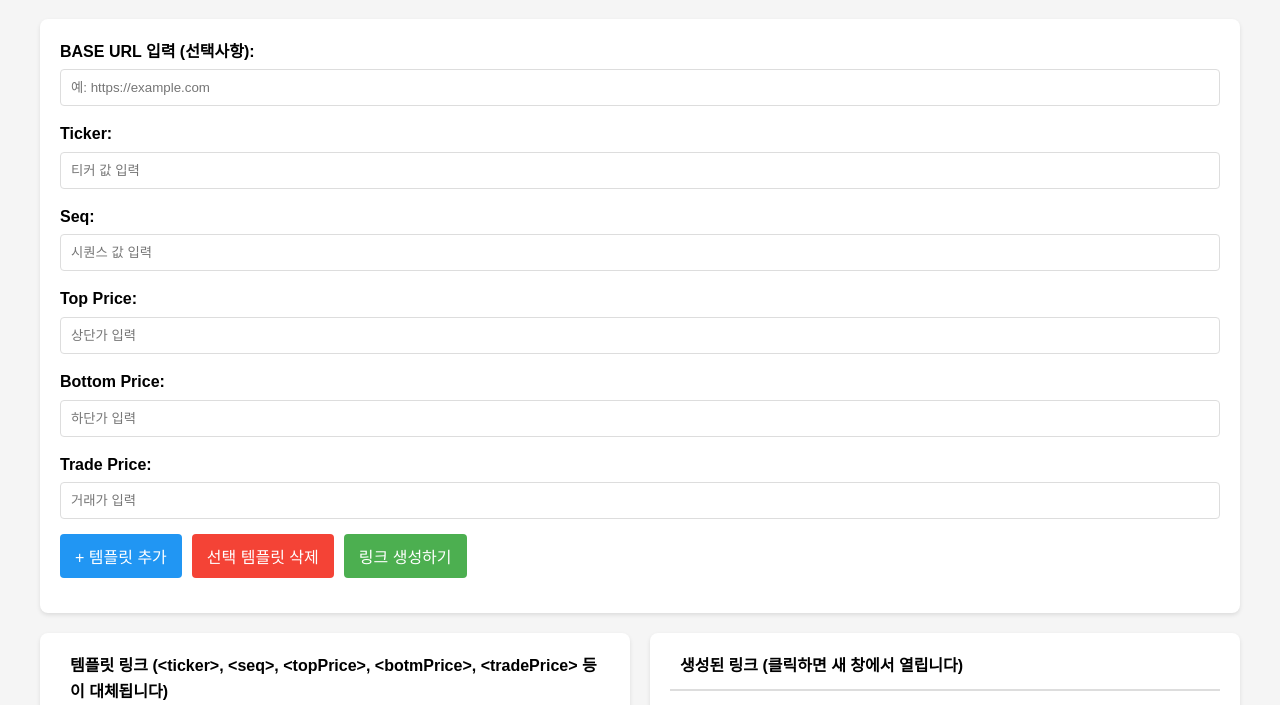
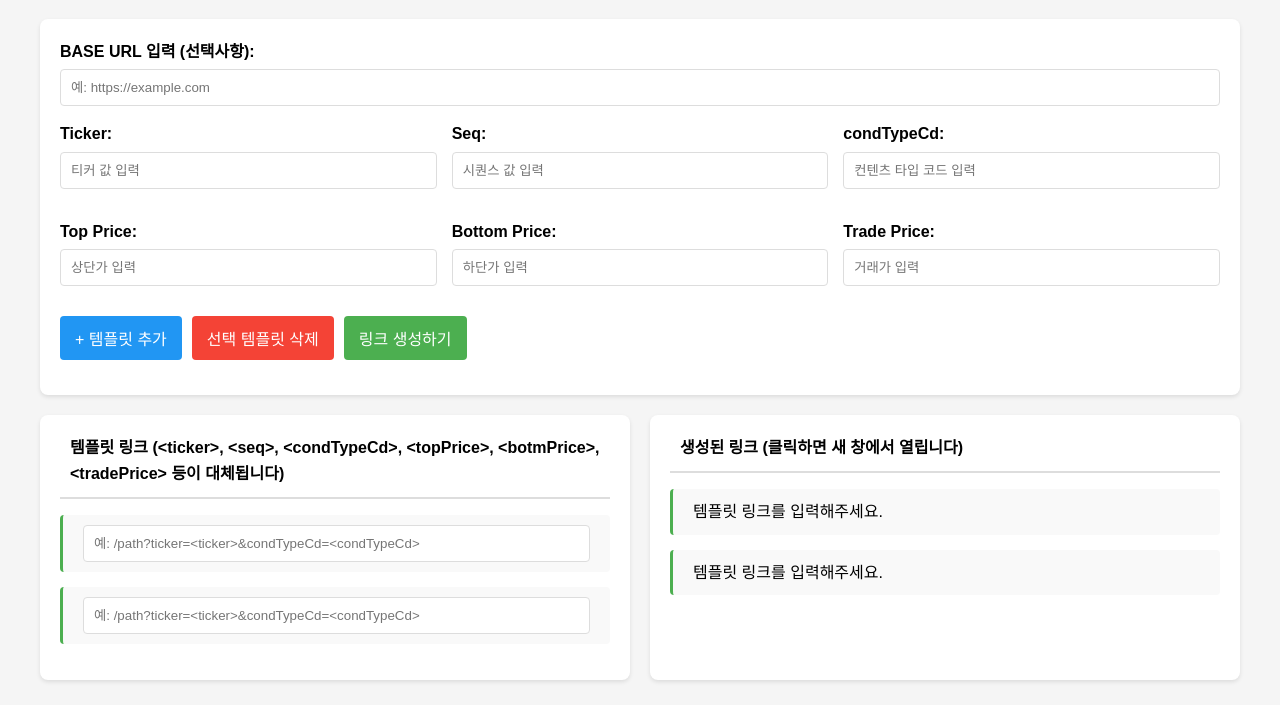
Before and after one commit to flintlab-fzOo/sample, a plain HTML site: page tradelink.html in a window 1280 px wide. Shown: the part 74-779 px from the top of the page. Drawn offline with Linux system fonts and the light colour scheme.

Commit message:
condTypeCd 추가가

```diff
--- a/tradelink.html
+++ b/tradelink.html
@@ -153,6 +153,14 @@
         #add-placeholder-btn {
             margin-bottom: 15px;
         }
+        .field-row {
+            display: flex;
+            gap: 15px;
+            margin-bottom: 15px;
+        }
+        .field-item {
+            flex: 1;
+        }
     </style>
 </head>
 <body>
@@ -173,6 +181,10 @@
                     <div class="field-item">
                         <label for="seq">Seq:</label>
                         <input type="text" id="seq" placeholder="시퀀스 값 입력" />
+                    </div>
+                    <div class="field-item">
+                        <label for="condTypeCd">condTypeCd:</label>
+                        <input type="text" id="condTypeCd" placeholder="컨텐츠 타입 코드 입력" />
                     </div>
                 </div>
                 <div class="field-row">
@@ -201,12 +213,12 @@
         <div class="content-section">
             <div class="template-section">
                 <div class="list-header">
-                    <div>템플릿 링크 (&lt;ticker&gt;, &lt;seq&gt;, &lt;topPrice&gt;, &lt;botmPrice&gt;, &lt;tradePrice&gt; 등이 대체됩니다)</div>
+                    <div>템플릿 링크 (&lt;ticker&gt;, &lt;seq&gt;, &lt;condTypeCd&gt;, &lt;topPrice&gt;, &lt;botmPrice&gt;, &lt;tradePrice&gt; 등이 대체됩니다)</div>
                 </div>
                 <ul id="template-list" class="link-list">
                     <li class="link-item">
                         <div class="template-link">
-                            <input type="text" class="template-input" placeholder="예: /path?ticker=<ticker>&seq=<seq>" />
+                            <input type="text" class="template-input" placeholder="예: /path?ticker=<ticker>&condTypeCd=<condTypeCd>" />
                         </div>
                     </li>
                 </ul>
@@ -233,6 +245,7 @@
         const baseUrlInput = document.getElementById('base-url');
         const tickerInput = document.getElementById('ticker');
         const seqInput = document.getElementById('seq');
+        const condTypeCdInput = document.getElementById('condTypeCd'); // 새로 추가된 condTypeCd 입력 필드
         const topPriceInput = document.getElementById('topPrice');
         const botmPriceInput = document.getElementById('botmPrice');
         const tradePriceInput = document.getElementById('tradePrice');
@@ -250,6 +263,12 @@
 
         seqInput.addEventListener('input', function() {
             saveSeq();
+            updateAllLinks();
+        });
+
+        // condTypeCd 입력 이벤트 리스너 추가
+        condTypeCdInput.addEventListener('input', function() {
+            savecondTypeCd();
             updateAllLinks();
         });
 
@@ -285,7 +304,7 @@
             newItem.className = 'link-item';
             newItem.innerHTML = `
                 <div class="template-link">
-                    <input type="text" class="template-input" value="${templateValue}" placeholder="예: /path?ticker=<ticker>" />
+                    <input type="text" class="template-input" value="${templateValue}" placeholder="예: /path?ticker=<ticker>&condTypeCd=<condTypeCd>" />
                 </div>
             `;
             templateList.appendChild(newItem);
@@ -343,6 +362,7 @@
             const baseUrl = baseUrlInput.value.trim();
             const ticker = tickerInput.value.trim();
             const seq = seqInput.value.trim();
+            const condTypeCd = condTypeCdInput.value.trim(); // condTypeCd 값 가져오기
             const topPrice = topPriceInput.value.trim();
             const botmPrice = botmPriceInput.value.trim();
             const tradePrice = tradePriceInput.value.trim();
@@ -377,6 +397,10 @@
             }
             if (generatedLink.includes('<seq>')) {
                 generatedLink = generatedLink.replace(/<seq>/g, seq || '❌');
+            }
+            // condTypeCd 플레이스홀더 대체 추가
+            if (generatedLink.includes('<condTypeCd>')) {
+                generatedLink = generatedLink.replace(/<condTypeCd>/g, condTypeCd || '❌');
             }
             if (generatedLink.includes('<topPrice>')) {
                 generatedLink = generatedLink.replace(/<topPrice>/g, topPrice || '❌');
@@ -439,6 +463,11 @@
         // Seq를 localStorage에 저장하는 함수
         function saveSeq() {
             localStorage.setItem('fkrseq', seqInput.value);
+        }
+
+        // condTypeCd를 localStorage에 저장하는 함수 추가
+        function savecondTypeCd() {
+            localStorage.setItem('fkrcondTypeCd', condTypeCdInput.value);
         }
 
         // TopPrice를 localStorage에 저장하는 함수
@@ -514,6 +543,14 @@
             }
         }
 
+        // localStorage에서 condTypeCd 불러오는 함수 추가
+        function loadcondTypeCd() {
+            const savedcondTypeCd = localStorage.getItem('fkrcondTypeCd');
+            if (savedcondTypeCd) {
+                condTypeCdInput.value = savedcondTypeCd;
+            }
+        }
+
         // localStorage에서 TopPrice 불러오는 함수
         function loadTopPrice() {
             const savedTopPrice = localStorage.getItem('fkrtopprice');
@@ -542,6 +579,7 @@
         loadBaseUrl();
         loadTicker();
         loadSeq();
+        loadcondTypeCd(); // condTypeCd 로드
         loadTopPrice();
         loadBotmPrice();
         loadTradePrice();
```
